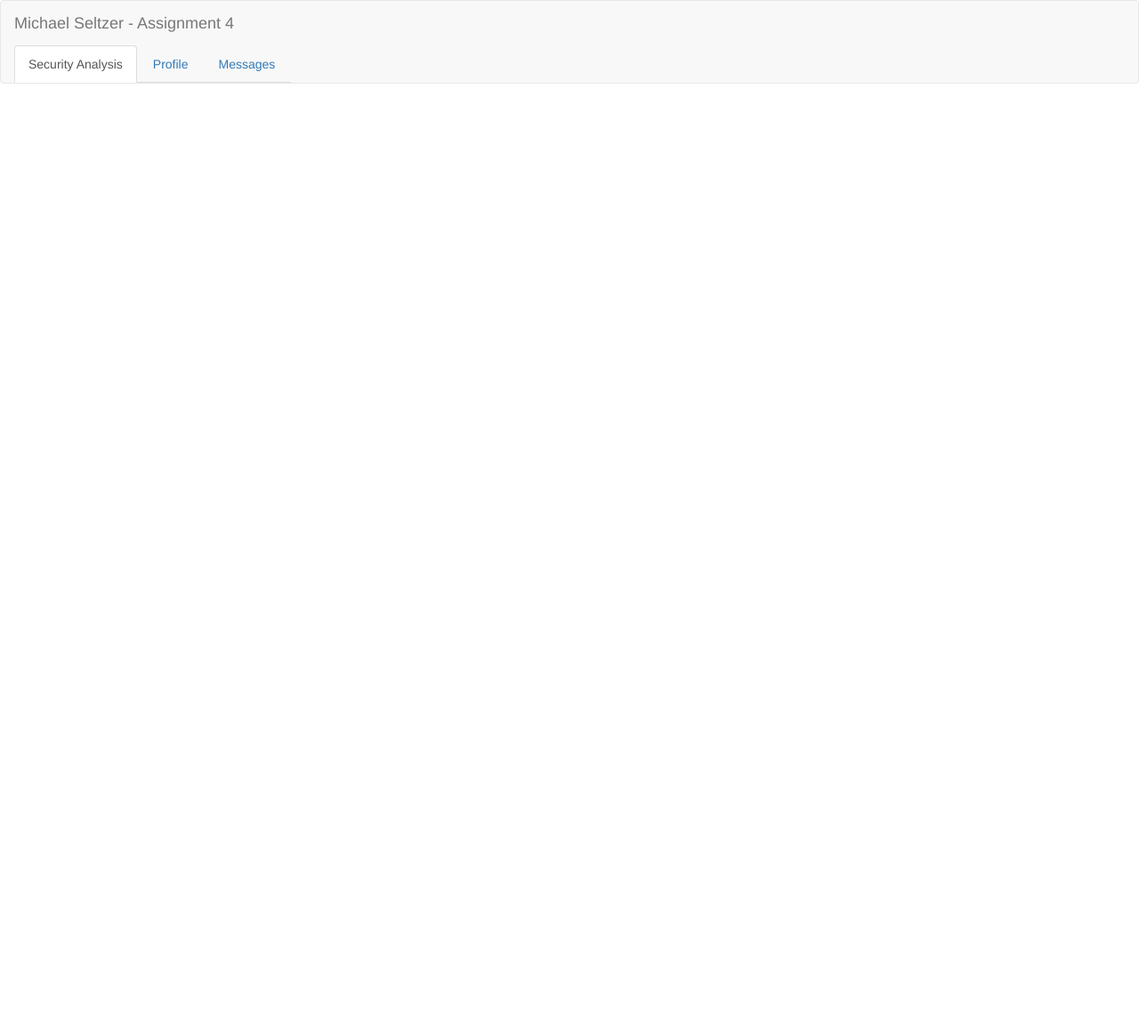
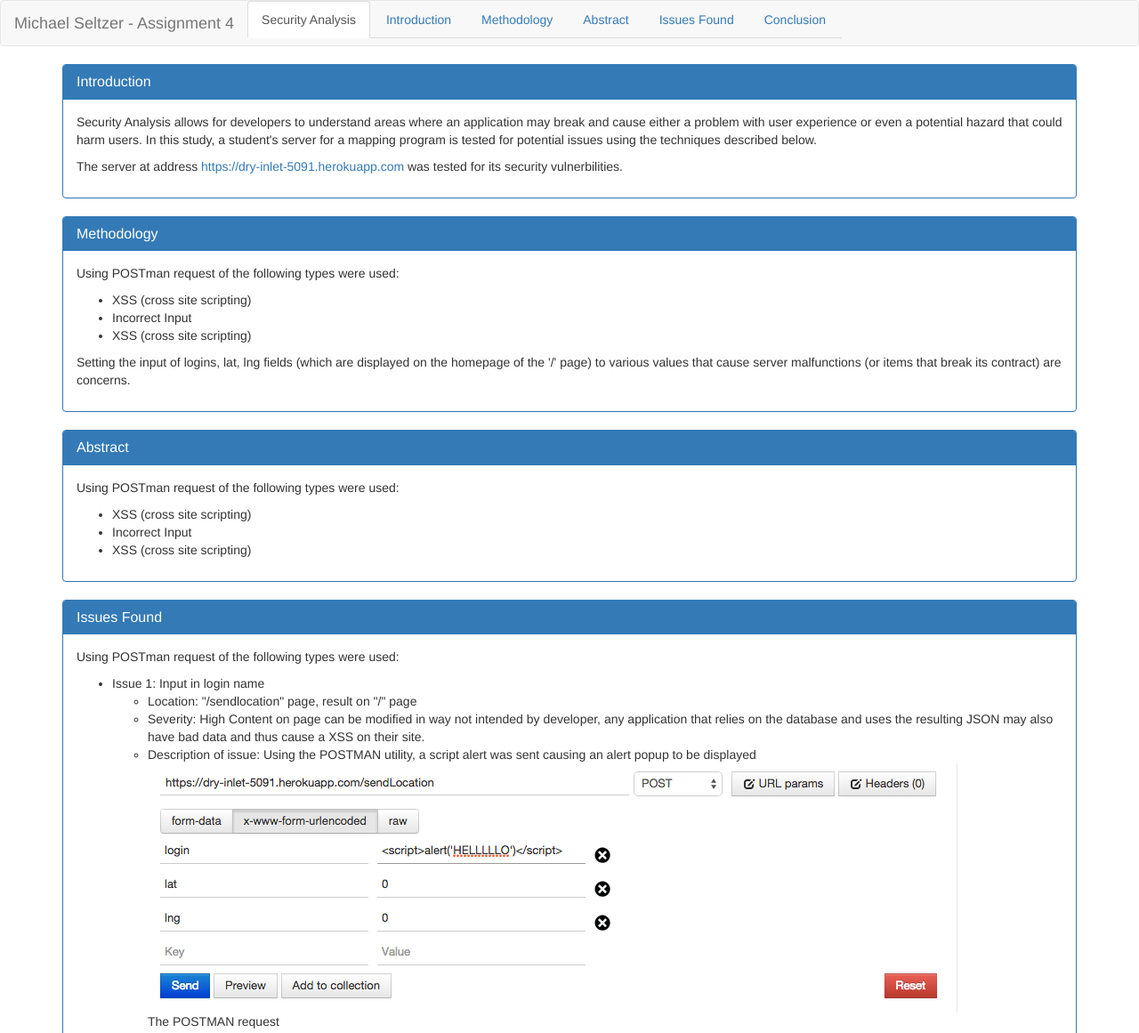
Before and after one commit to mseltzer94/comp20-mseltzer, a plain HTML site: page security/index.html in a window 1280 px wide. Shown: the top 1161 px of the page at 89% size. Before the commit the page ends 800 px from the top, so only its background shows below. Drawn offline with Linux system fonts and the light colour scheme.

Commit message:
found first problem

```diff
--- a/security/index.html
+++ b/security/index.html
@@ -3,23 +3,119 @@
 <head>
     <!-- Bootstrap -->
     <link rel="stylesheet" type="text/css" href="bootstrap-3.3.4-dist/css/bootstrap.min.css"/>
+        <link rel="stylesheet" type="text/css" href="style.css"/>
 
-    </head>
     <nav class="navbar navbar-default">
       <div class="container-fluid">
         <div class="navbar-header">
           <a class="navbar-brand" href="#">
              Michael Seltzer - Assignment 4
           </a>
+        </div>
+        <div class = "nav navbar-nav">
             <ul class="nav nav-tabs">
-          <li role="presentation" class="active"><a href="#">Security Analysis</a></li>
-          <li role="presentation"><a href="#">Profile</a></li>
-          <li role="presentation"><a href="#">Messages</a></li>
+              <li role="presentation" class="active">
+                    <a href="#">Security Analysis</a></li>
+                <li role="presentation"><a href="#intro">Introduction</a></li>
+                <li role="presentation"><a href="#method">Methodology</a></li>
+                <li role="presentation"><a href="#abstract">Abstract</a></li>
+                <li role="presentation"><a href="#issues">Issues Found</a></li>
+                <li role="presentation"><a href="#conclusion">Conclusion</a></li>
             </ul>
         </div>
       </div>
     </nav>
+</head>
     <body>
+    <div class="container intro">
+    <div class="panel panel-primary">
+      <div class="panel-heading">
+        <h3 class="panel-title" id="panel-title">Introduction</h3>
+      </div>
+      <div class="panel-body">
+        <p class="text">Security Analysis allows for developers to understand areas where an application may break and cause either a problem with user experience or even a potential hazard that could harm users. In this study, a student's server for a mapping program is tested for potential issues using the techniques described below.</p>
+          <p class="text">The server at address <a href="https://dry-inlet-5091.herokuapp.com">https://dry-inlet-5091.herokuapp.com</a> was tested for its security vulnerbilities. </p>
+      </div>
+    </div>
+    </div>
+    <div class="container method">
+    <div class="panel panel-primary">
+      <div class="panel-heading">
+        <h3 class="panel-title" id="panel-title">Methodology</h3>
+      </div>
+      <div class="panel-body">
+        <p class="text">Using POSTman request of the following types were used:</p>
+        <ul>
+            <li>XSS (cross site scripting)</li>
+            <li>Incorrect Input</li>
+            <li>XSS (cross site scripting)</li>
+          </ul>
+             <p class="text">Setting the input of logins, lat, lng fields (which are displayed on the homepage of the '/' page) to various values that cause server malfunctions (or items that break its contract) are concerns. </p>
+      </div>
+    </div>
+    </div>
+        <div class="container method">
+    <div class="panel panel-primary">
+      <div class="panel-heading">
+        <h3 class="panel-title" id="panel-title">Abstract</h3>
+      </div>
+      <div class="panel-body">
+        <p class="text">Using POSTman request of the following types were used:</p>
+        <ul>
+            <li>XSS (cross site scripting)</li>
+            <li>Incorrect Input</li>
+            <li>XSS (cross site scripting)</li>
+          </ul>
+      </div>
+    </div>
+    </div>
+        <div class="container method">
+    <div class="panel panel-primary">
+      <div class="panel-heading">
+        <h3 class="panel-title" id="panel-title">Issues Found</h3>
+      </div>
+      <div class="panel-body">
+        <p class="text">Using POSTman request of the following types were used:</p>
+        <ul>
+            <li>Issue 1: Input in login name
+                <ul>
+                    <li>Location: "/sendlocation" page, result on "/" page</li>
+                    <li>Severity: High
+                        Content on page can be modified in way not intended by developer, any application that relies on the database and uses the resulting JSON may also have bad data and thus cause a XSS on their site.
+                    </li>
+                    <li>Description of issue:
+                        Using the POSTMAN utility, a script alert was sent causing an alert popup to be displayed
+                                <img class="img-responsive" src="issue1post.png" alt="XSS in login name">
+                        <p>The POSTMAN request</p>
+                                                      <img class="img-responsive" src="issue1ex.png" alt="XSS in login name">
+                        <p>The result on "/" page</p>
+                        <img class="img-responsive" src="issue1ex.png" alt="XSS in login name">
+                        <p>The result on a mapping utility using the server as an API</p>
+                    </li>
+                </ul>
+
+            </li>
+            <li>Incorrect Input</li>
+            <li>XSS (cross site scripting)</li>
+          </ul>
+      </div>
+    </div>
+    </div>
+       <div class="container method">
+    <div class="panel panel-primary">
+      <div class="panel-heading">
+        <h3 class="panel-title" id="panel-title">Conclusion</h3>
+      </div>
+      <div class="panel-body">
+        <p class="text">Using POSTman request of the following types were used:</p>
+        <ul>
+            <li>XSS (cross site scripting)</li>
+            <li>Incorrect Input</li>
+            <li>XSS (cross site scripting)</li>
+          </ul>
+      </div>
+    </div>
+    </div>
 
 
     </body>
--- /dev/null
+++ b/security/style.css
@@ -0,0 +1,3 @@
+#text {
+        word-wrap: break-word;
+}
```
Also changed, not shown: security/issue1ex.png (added), security/issue1post.png (added). Lines whose indentation alone changed are shown as unchanged.
